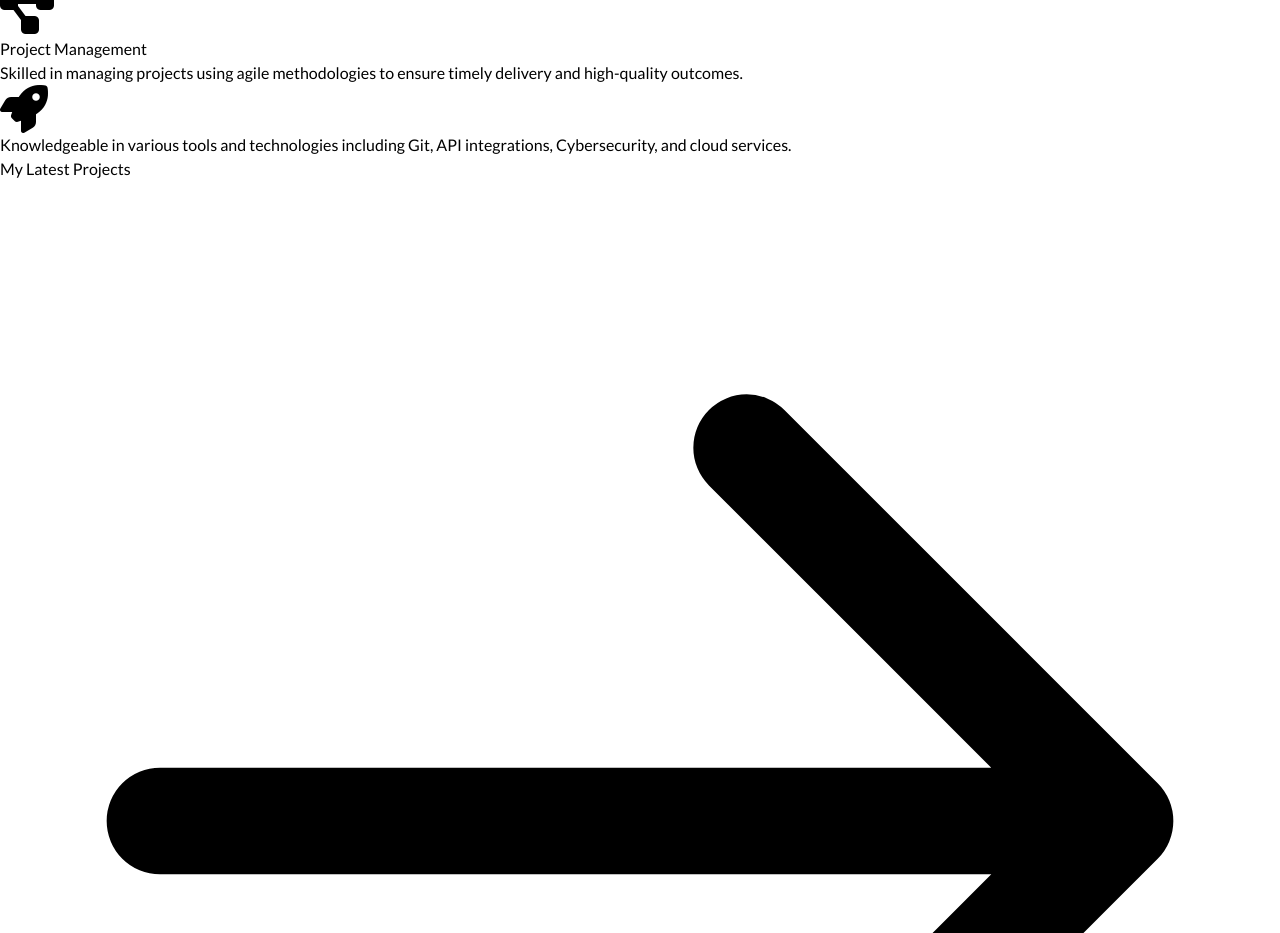
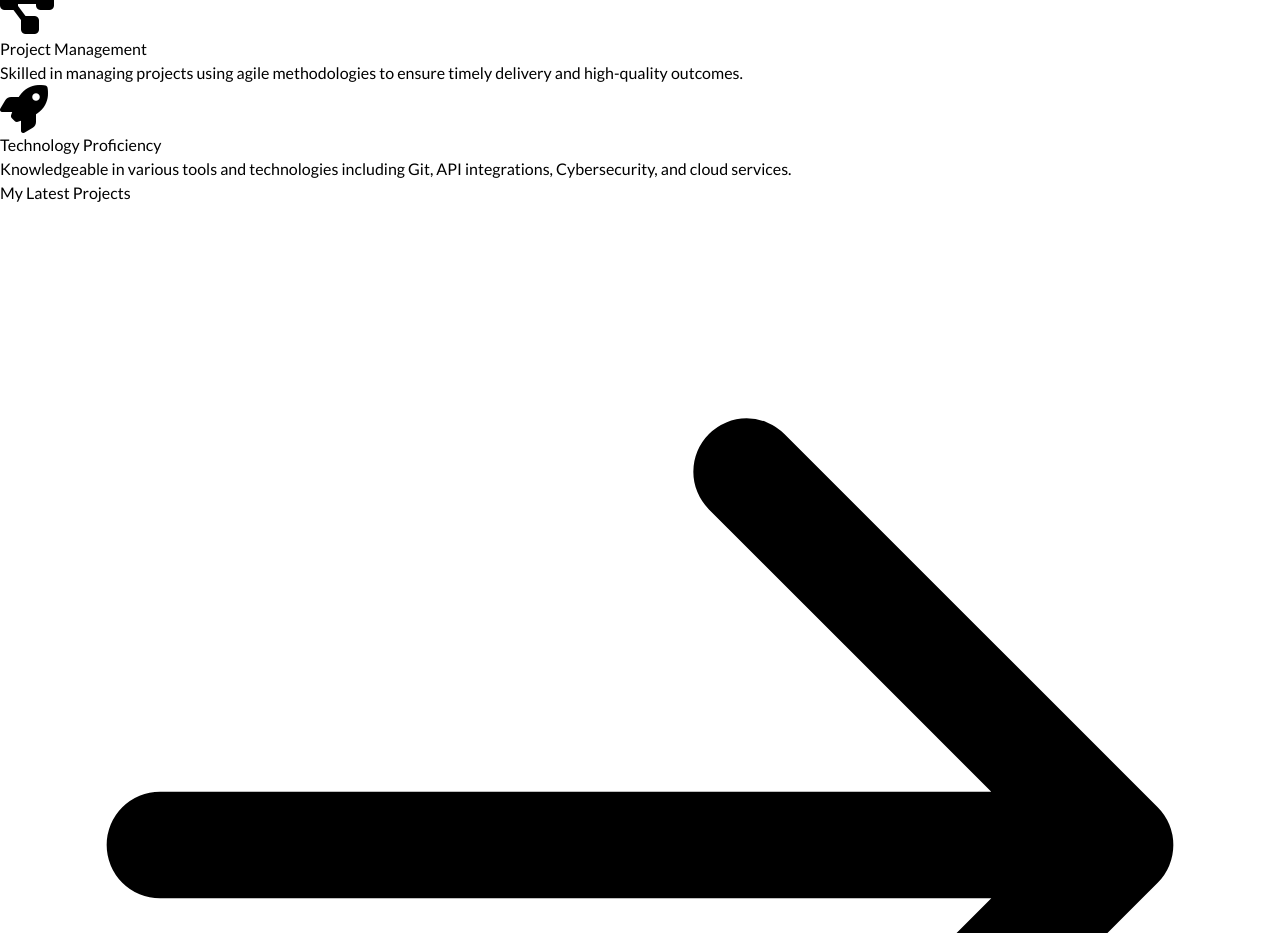
Before and after one commit to dxnn360/Portofolio-Web_Muhammad-Yunus-Dani-Saputra, a React (Vite) app: page / in a window 1280 px wide. Shown: the part 8500-9433 px from the top of the page. Built offline with nearby package versions, Linux system fonts and the light colour scheme.

Commit message:
last deh fix

```diff
--- a/src/components/Projects.jsx
+++ b/src/components/Projects.jsx
@@ -114,6 +114,9 @@
               <i className="fas fa-rocket fa-3x text-grey-400 hover:text-white"></i>
             </figure>
             <div className="card-body ml-4">
+              <h1 className="text-2xl font-semibold text-black mb-2">
+                Technology Proficiency
+              </h1>
               <h2 className="text-2xl text-justify text-gray-700">
                 Knowledgeable in various tools and technologies including Git, API integrations, Cybersecurity, and cloud services.
               </h2>
```
